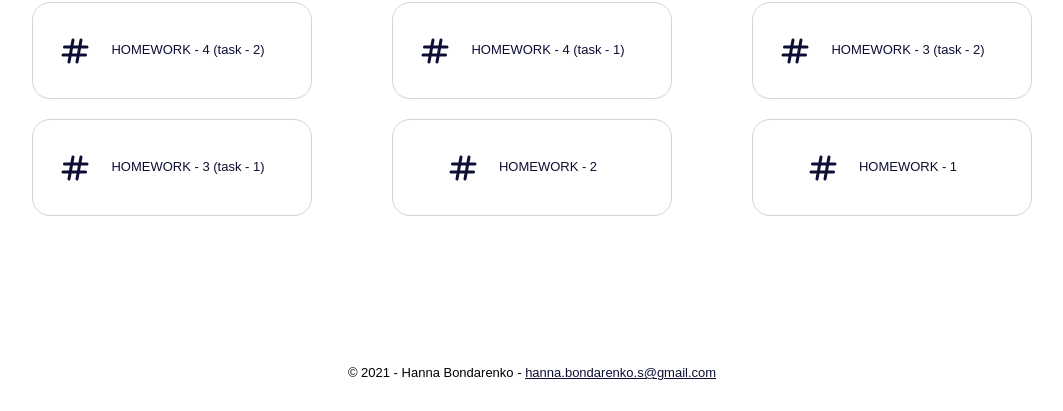
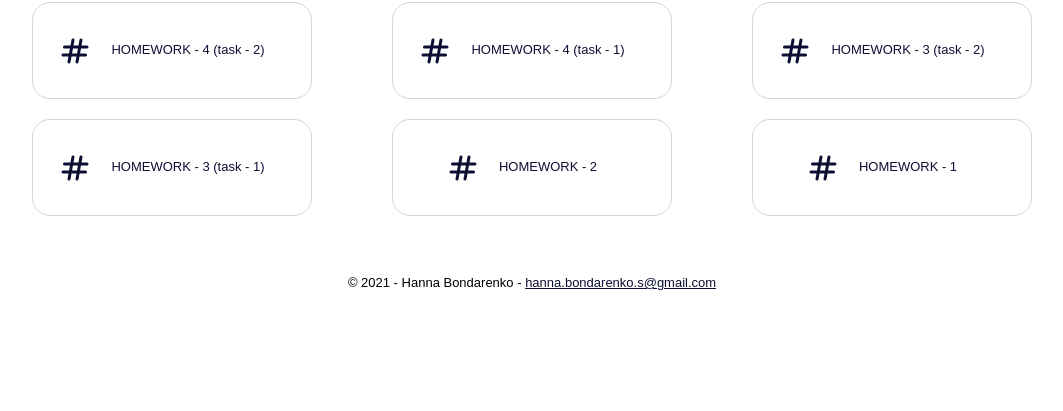
Before and after one commit to bondrnk/Beetroot-Academy, a plain HTML site: page index.html in a window 1280 px wide. Shown: the part 865-1276 px from the top of the page, without its empty margins (108-1171 px from the left). After the commit the page ends 1186 px from the top, so only its background shows below. Drawn offline with nearby package versions, Linux system fonts and the light colour scheme.

Commit message:
Fixed main page footer

```diff
--- a/index.html
+++ b/index.html
@@ -238,7 +238,7 @@
                     <span class="homework-item__title">HOMEWORK - 1</span>
                 </a>
 
-                <div class="homework-item--empty"></div>
+                <!-- <div class="homework-item--empty"></div> -->
                 <!-- <div class="homework-item--empty"></div> -->
 
             </div>
```
